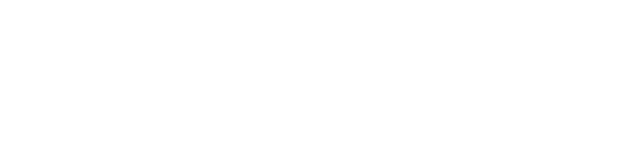
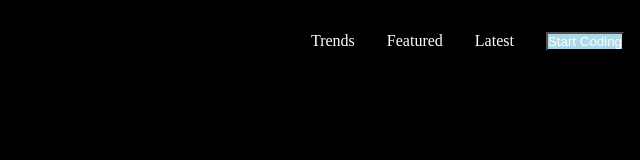
Before and after one commit to dumaloo/Torque, a plain HTML site: page index.html in a window 1280 px wide. Shown: the whole page, without its empty margins (640-1280 px from the left). Drawn offline with Linux system fonts and the light colour scheme.

Commit message:
updated navbar

```diff
--- a/index.html
+++ b/index.html
@@ -4,13 +4,54 @@
     <meta charset="UTF-8">
     <meta name="viewport" content="width=device-width, initial-scale=1.0">
     <title>Task 1</title>
-    <link rel="stylesheet" href="style.css">
-    <link href="https://fonts.googleapis.com/css2?family=Barlow&family=Cinzel&family=Merriweather&family=Sacramento&family=Source+Sans+Pro&family=Yellowtail&display=swap" rel="stylesheet">
+    <link rel="stylesheet" href="style.css">        display: block;
+    <link
+    href="https://fonts.googleapis.com/css2?family=Barlow&family=Cinzel&family=Merriweather&family=Sacramento&family=Source+Sans+Pro&family=Yellowtail&display=swap"
+    rel="stylesheet">
     <link rel="stylesheet" href="https://cdnjs.cloudflare.com/ajax/libs/font-awesome/6.1.2/css/all.min.css"
         integrity="sha512-1sCRPdkRXhBV2PBLUdRb4tMg1w2YPf37qatUFeS7zlBy7jJI8Lf4VHwWfZZfpXtYSLy85pkm9GaYVYMfw5BC1A=="
         crossorigin="anonymous" referrerpolicy="no-referrer"   />
 </head>
-<body>
+<style>
+    *{
+        background-color: black;
+    }
+    ul.topnav {
+        list-style-type: none;
+        margin: 0;
+        padding: 0;
+        overflow: hidden;
+      }
+
+      ul.topnav li {
+        float: right;
+    }
+
+      ul.topnav li a {
+        display: block;
+        color: white;
+        text-align: center;
+        padding: 14px 16px;
+        text-decoration: none;
+      }
+
+      ul.topnav li a button{
+        color: white;
+        background-color: lightblue;
+      }
+
+
+      @media screen and (max-width: 600px) {
+        ul.topnav li {float: none;}
+      }
+      </style>
+      <body>
+      <ul class="topnav">
+        <li><a href="#StartCoding"><button class="button">Start Coding</button></a></li>
+        <li><a href="#latest">Latest</a></li>
+        <li><a href="#featured">Featured</a></li>
+        <li><a href="#trends">Trends</a></li>
+      </ul>
 
 </body>
 </html>
```
